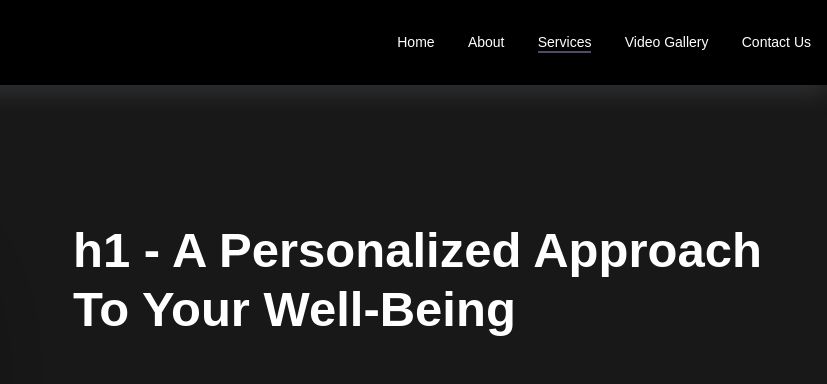
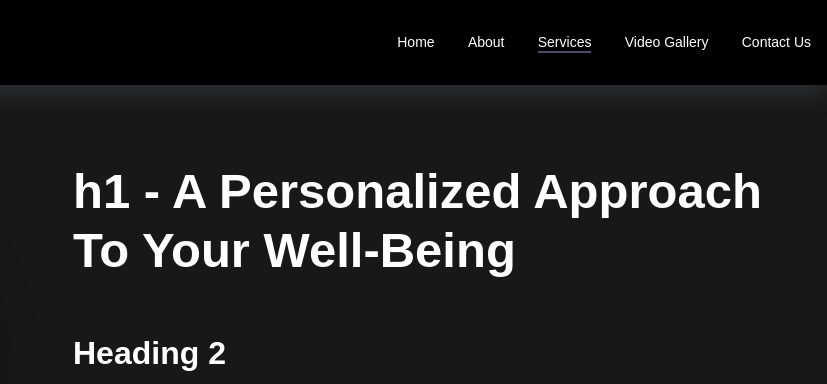
Before and after one commit to jaketimm/JJT_Test_Website, a plain HTML site: page services_page.html in a window 1280 px wide. Shown: the top 384 px of the page, 453-1280 px from the left. Drawn offline with Linux system fonts and the light colour scheme.

Commit message:
remove line break

```diff
--- a/services_page.html
+++ b/services_page.html
@@ -86,7 +86,7 @@
     <section id="content-page-852">
         <div class="cs-container">
             <div class="cs-content">  <!--Needs a newline above so nav bar doesn't cut it off on mobile -->
-                <h1 class="cs-title"> <br/> h1 - A Personalized Approach To Your <span class="cs-color">Well-Being</span></h1>
+                <h1 class="cs-title"> h1 - A Personalized Approach To Your <span class="cs-color">Well-Being</span></h1>
                 <h2>Heading 2</h2>
                 <h3>Heading 3</h3>
                 <h4>Heading 4-6</h4>
```
